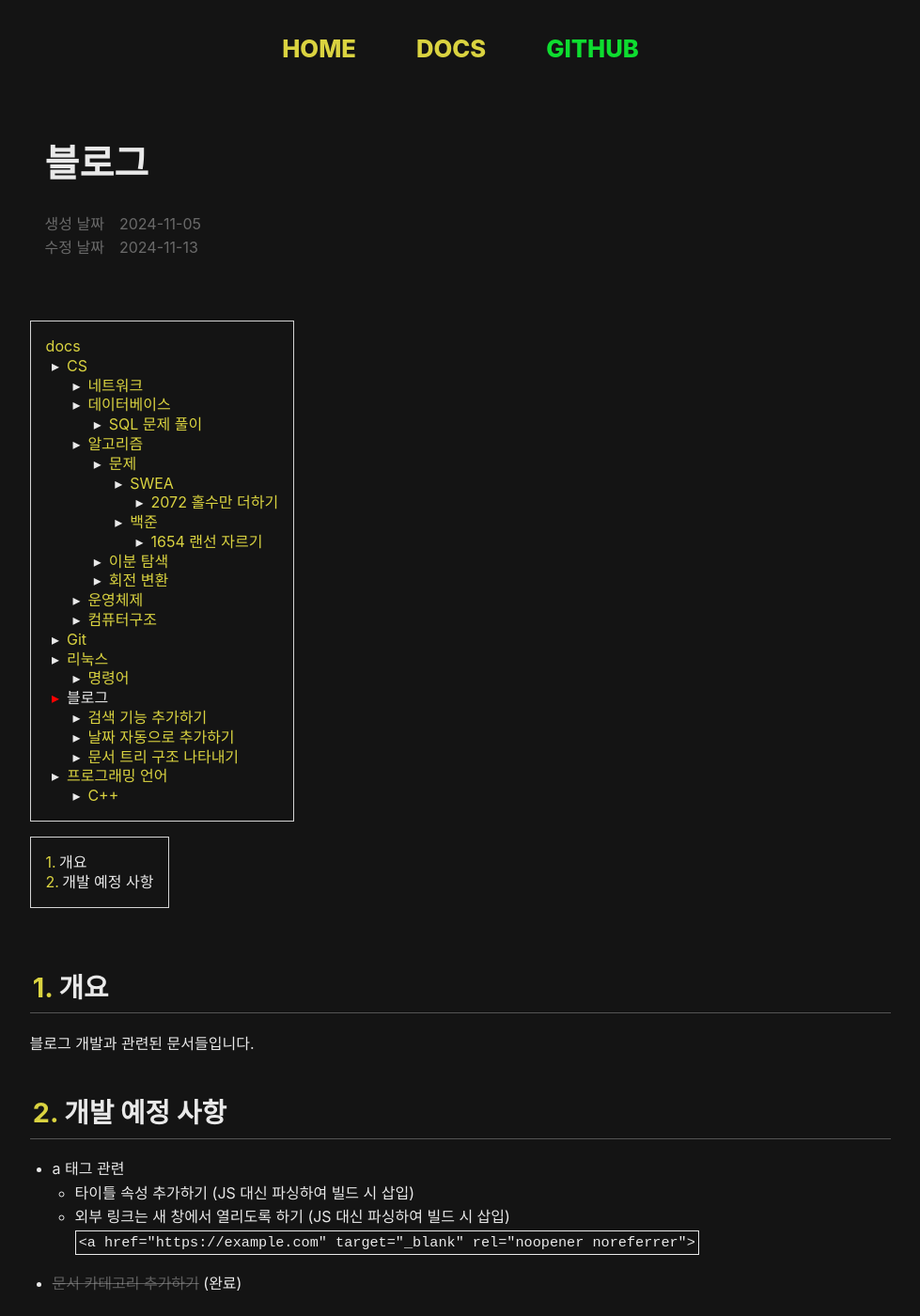
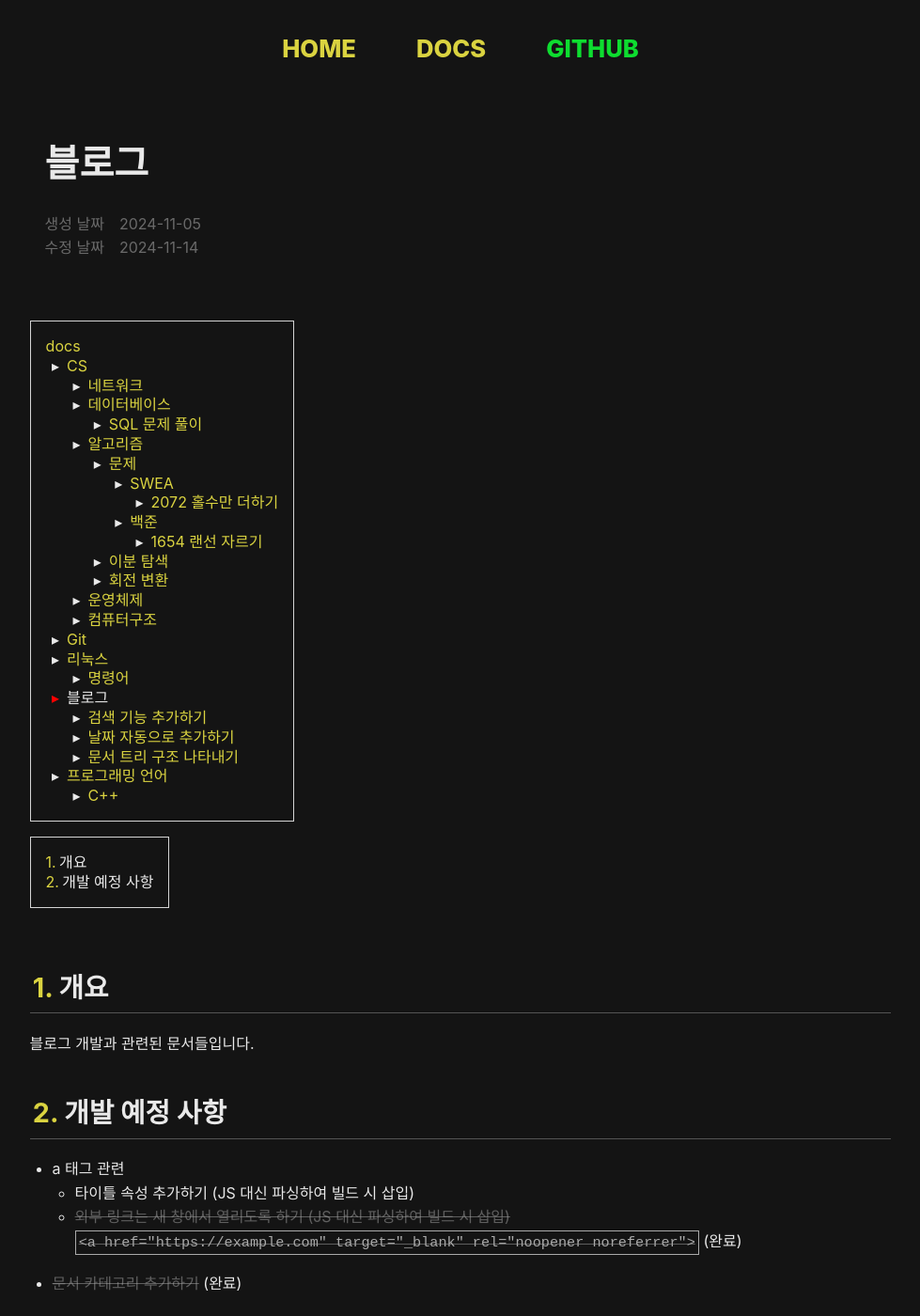
Before and after one commit to reudekx/reudekx.github.io, a Jekyll site: the page built from _docs/docs/블로그.md, in a window 1280 px wide and 1400 px high. Shown: the whole window at 94% size, without its empty margins (150-1129 px from the left). Built offline with Jekyll 4.4.1, drawn with Linux system fonts in a browser that asks for light colours.

Commit message:
docs: 내용 업데이트

```diff
--- a/_docs/docs/블로그.md
+++ b/_docs/docs/블로그.md
@@ -1,6 +1,6 @@
 ---
 created_date: 2024-11-05
-modified_date: 2024-11-13
+modified_date: 2024-11-14
 copyright: © 2024 reudekx · CC BY 4.0
 ---
 
@@ -14,8 +14,8 @@ copyright: © 2024 reudekx · CC BY 4.0
 
 * a 태그 관련
     * 타이틀 속성 추가하기 (JS 대신 파싱하여 빌드 시 삽입)
-    * 외부 링크는 새 창에서 열리도록 하기 (JS 대신 파싱하여 빌드 시 삽입)
-    `<a href="https://example.com" target="_blank" rel="noopener noreferrer">`
+    * ~~외부 링크는 새 창에서 열리도록 하기 (JS 대신 파싱하여 빌드 시 삽입)
+    `<a href="https://example.com" target="_blank" rel="noopener noreferrer">`~~ (완료)
 
 * ~~문서 카테고리 추가하기~~ (완료)
 
```
